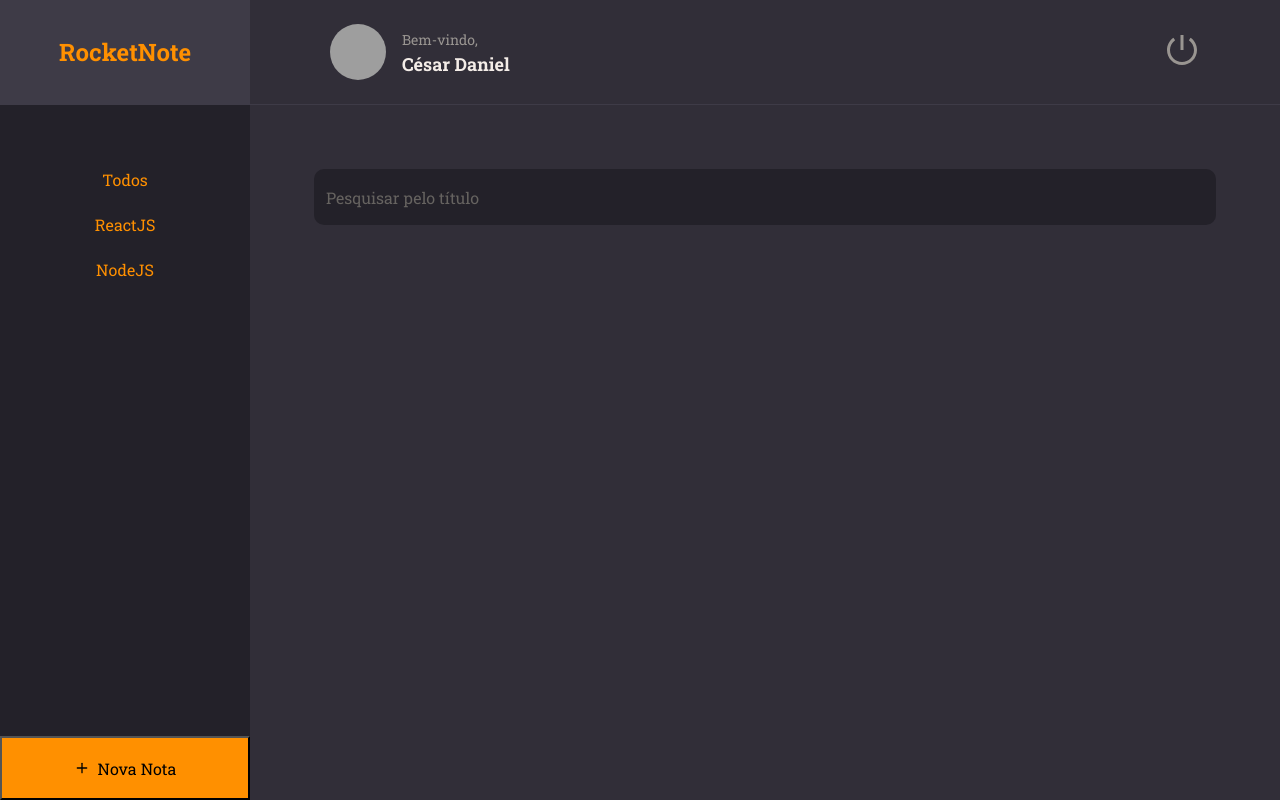
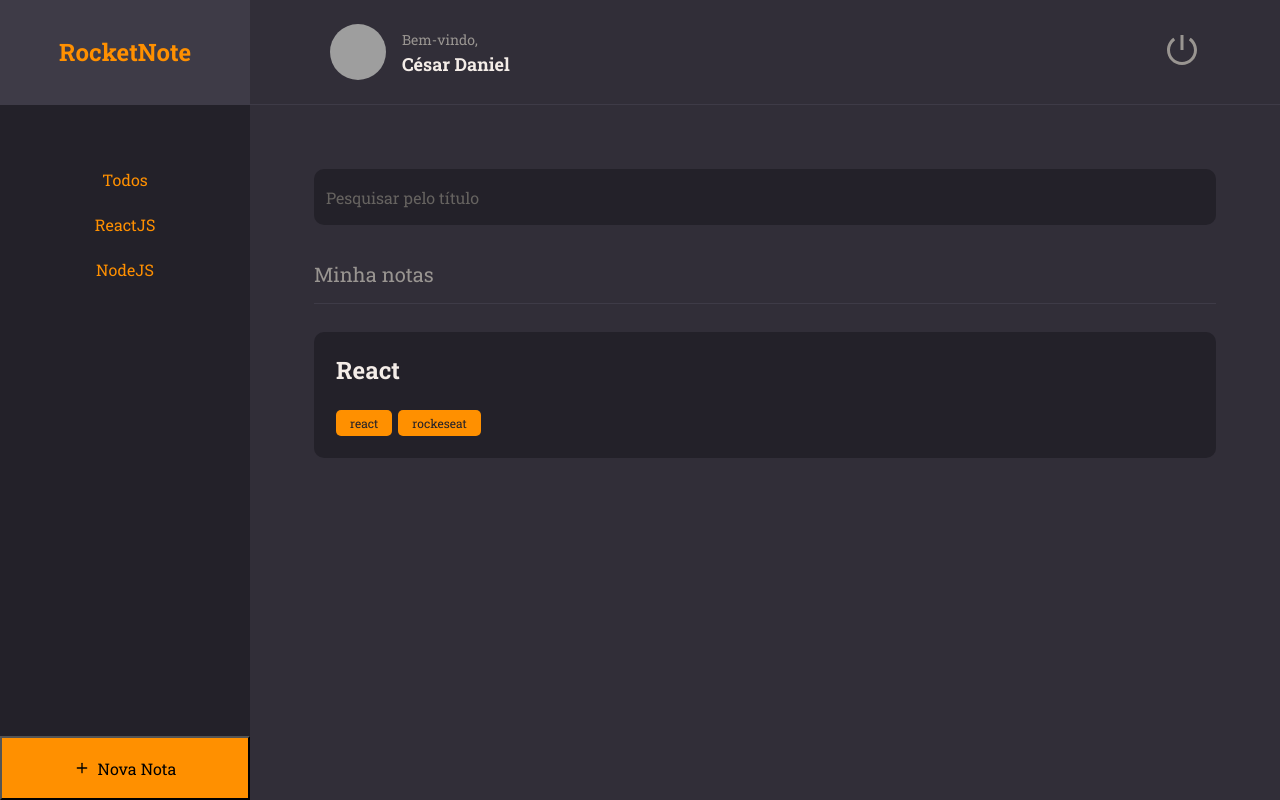
Before and after one commit to cesarDanielRodrigues/explorer-introducaoReact, a React (Vite) app in the folder rocketnotes/: page / in a window 1280 px wide. Built offline with nearby package versions, Linux system fonts and the light colour scheme; grey boxes are pictures that could not be loaded.

Commit message:
Componentes de Notas

```diff
--- /dev/null
+++ b/rocketnotes/src/components/Note/index.jsx
@@ -0,0 +1,16 @@
+import { Container } from "./styles"
+import { Tag } from "../tag"
+
+export function Note({ data, ...rest }) {
+  return (
+    <Container {...rest}>
+      <h1>{data.title}</h1>
+      {data.tags && (
+        <footer>
+          {
+          data.tags.map(tag => <Tag key={tag.id}title={tag.name}/>)}
+        </footer>
+      )}
+    </Container>
+  )
+}
--- /dev/null
+++ b/rocketnotes/src/components/Note/styles.js
@@ -0,0 +1,28 @@
+import styled from "styled-components";
+
+
+export const Container = styled.button`
+    width: 100%;
+    background-color: ${({theme}) => theme.COLORS.BACKGROUND_900};
+
+    border: none;
+    border-radius: 10px;
+
+    padding: 22px;
+    margin-bottom: 16px;
+
+    > h1{
+        flex: 1;
+        text-align: left;
+        font-weight: 700;
+        font-size: 24px;
+        color: ${({theme}) => theme.COLORS.WHITE};
+    }
+
+    > footer{
+        width: 100%;
+        display: flex;
+        margin-top: 24px;
+    }
+
+`
--- a/rocketnotes/src/components/tag/index.jsx
+++ b/rocketnotes/src/components/tag/index.jsx
@@ -1,9 +1,9 @@
 
 import { Container } from "./styles";
 
-export function Tag({title}) {
+export function Tag({title, ...rest}) {
     return(
-        <Container>
+        <Container {...rest}>
             {title}
         </Container>
     )
--- a/rocketnotes/src/pages/Home/index.jsx
+++ b/rocketnotes/src/pages/Home/index.jsx
@@ -1,9 +1,12 @@
-import { FiPlus,FiSearch } from 'react-icons/fi'
+import { FiPlus, FiSearch } from "react-icons/fi"
 
 import { Container, Brand, Menu, Search, Content, NewNote } from "./styles"
 import { Header } from "../../components/Header"
 import { ButtonText } from "../../components/ButtonText"
-import { Input } from '../../components/input'
+import { Input } from "../../components/input"
+import { Note } from "../../components/Note"
+import { Section } from "../../components/Section"
+import { Tag } from "../../components/tag"
 
 export function Home() {
   return (
@@ -24,11 +27,23 @@
         </li>
       </Menu>
       <Search>
-        <Input  placeholder="Pesquisar pelo título" />
+        <Input placeholder="Pesquisar pelo título" />
       </Search>
-      <Content></Content>
+      <Content>
+        <Section title={"Minha notas"}>
+          <Note
+            data={{
+              title: "React",
+              tags: [
+                { id: "1", name: "react" },
+                { id: "2", name: "rockeseat" },
+              ],
+            }}
+          />
+        </Section>
+      </Content>
       <NewNote>
-        <FiPlus/>
+        <FiPlus />
         Nova Nota
       </NewNote>
     </Container>
--- a/rocketnotes/src/pages/Home/styles.js
+++ b/rocketnotes/src/pages/Home/styles.js
@@ -48,6 +48,8 @@
 `
 export const Content = styled.div`
   grid-area: content;
+  padding: 0 64px;
+  overflow-y: auto;
 `
 export const NewNote = styled.button`
   grid-area: newNote;
```
